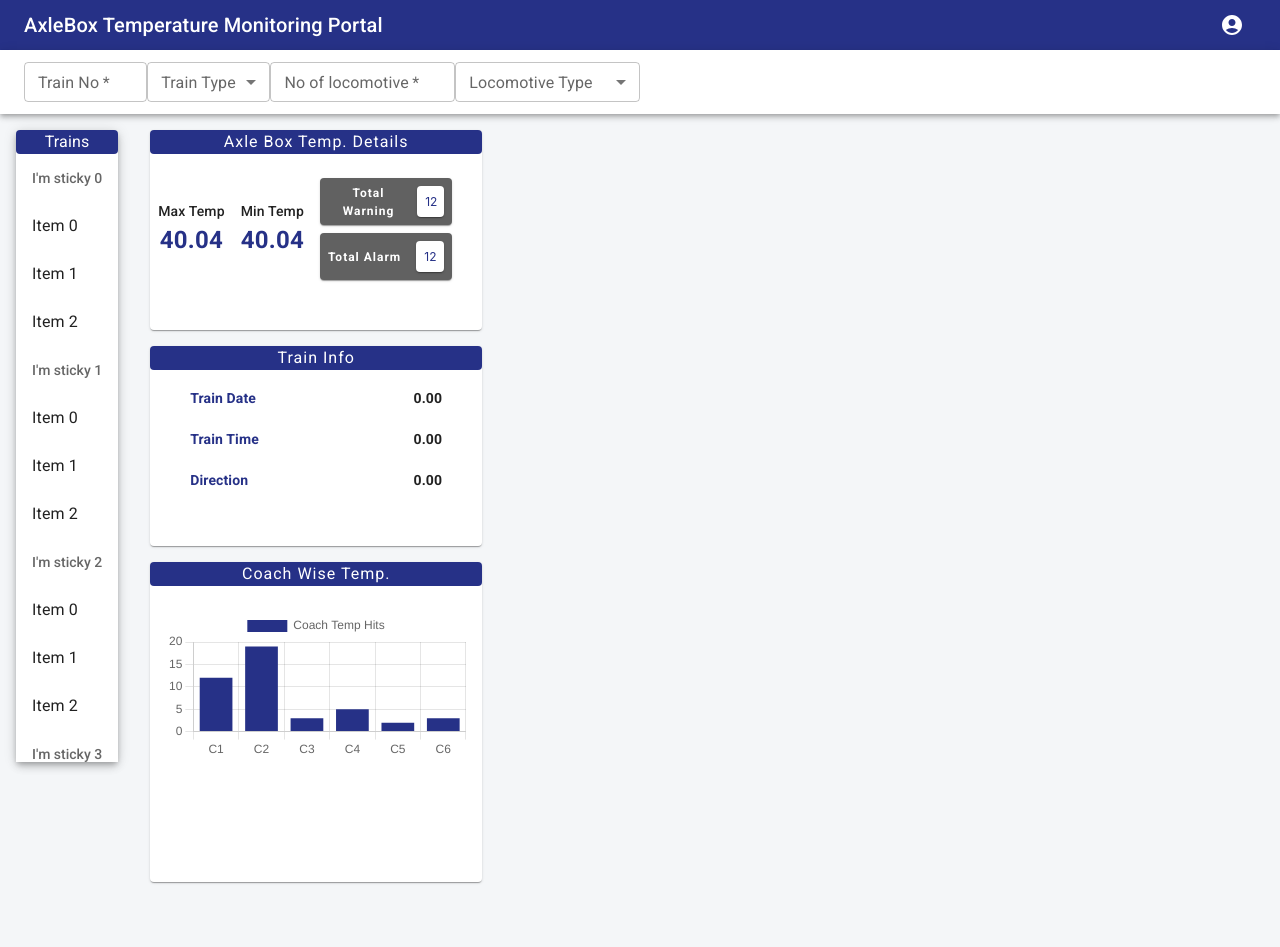
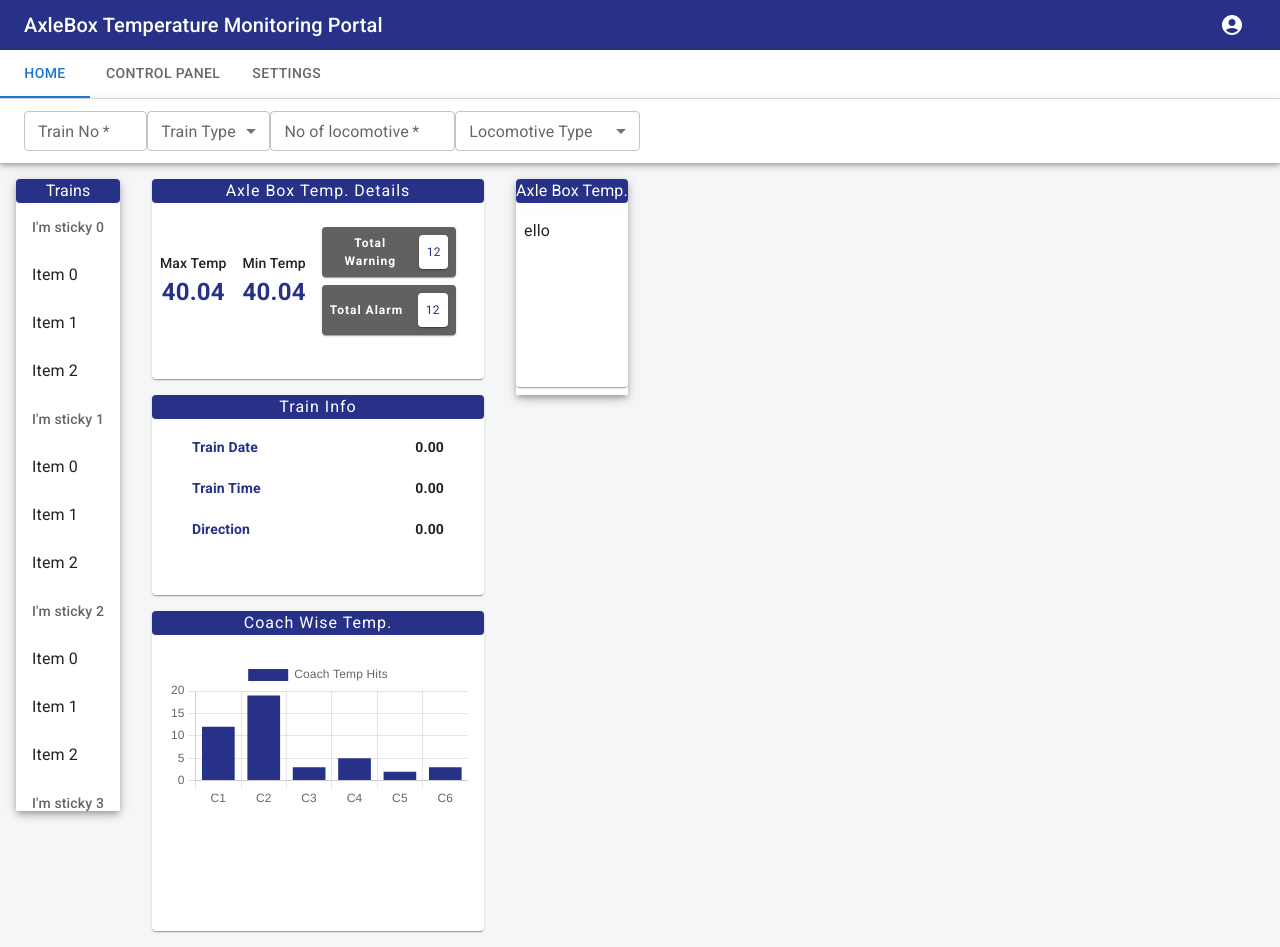
Before and after one commit to vedantnimbarte/train_axlebox_monitoring, a React (Create React App) app in the folder client/: page /dashboard in a window 1280 px wide. Before the commit the page ends 898 px from the top, so only its background shows below. Built offline with nearby package versions, Linux system fonts and the light colour scheme.

Commit message:
added axle temp list component to grid

```diff
--- a/client/src/pages/Dashboard.js
+++ b/client/src/pages/Dashboard.js
@@ -1,29 +1,46 @@
 import React from "react";
-import { Box, Grid } from "@mui/material";
-import {
-  TopBar,
-  TrainsList,
-  TempDetails,
-  TrainDetails,
-  CoachTempChart,
-  TrainInfoFormBar,
-} from "../components";
+import Box from "@mui/material/Box";
+import Tab from "@mui/material/Tab";
+import TabContext from "@mui/lab/TabContext";
+import TabList from "@mui/lab/TabList";
+import TabPanel from "@mui/lab/TabPanel";
+import { TopBar } from "../components";
+import { Colors } from "../themes";
+import Home from "./Home";
 
 function Dashboard() {
+  const [value, setValue] = React.useState("1");
+
+  const handleChange = (event, newValue) => {
+    setValue(newValue);
+  };
   return (
-    <Box>
+    <Box sx={{ width: "100%", typography: "body1" }}>
       <TopBar />
-      <TrainInfoFormBar />
-      <Grid sm={12} md={12} lg={12} sx={{ display: "flex" }}>
-        <Grid md={2.5}>
-          <TrainsList />
-        </Grid>
-        <Grid md={4}>
-          <TempDetails />
-          <TrainDetails />
-          <CoachTempChart />
-        </Grid>
-      </Grid>
+      <TabContext value={value}>
+        <Box
+          sx={{
+            borderBottom: 1,
+            borderColor: "divider",
+            backgroundColor: Colors.white,
+          }}
+        >
+          <TabList onChange={handleChange} aria-label="navigation">
+            <Tab label="Home" value="1" />
+            <Tab label="Control Panel" value="2" />
+            <Tab label="Settings" value="3" />
+          </TabList>
+        </Box>
+        <TabPanel value="1" sx={{ padding: 0 }}>
+          <Home />
+        </TabPanel>
+        <TabPanel value="2" sx={{ padding: 0 }}>
+          Item Two
+        </TabPanel>
+        <TabPanel value="3" sx={{ padding: 0 }}>
+          Item Three
+        </TabPanel>
+      </TabContext>
     </Box>
   );
 }
```
